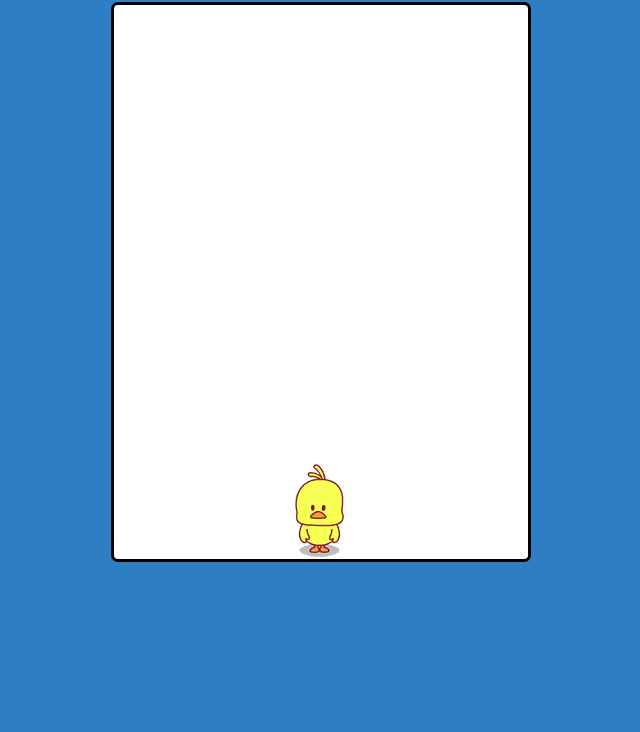
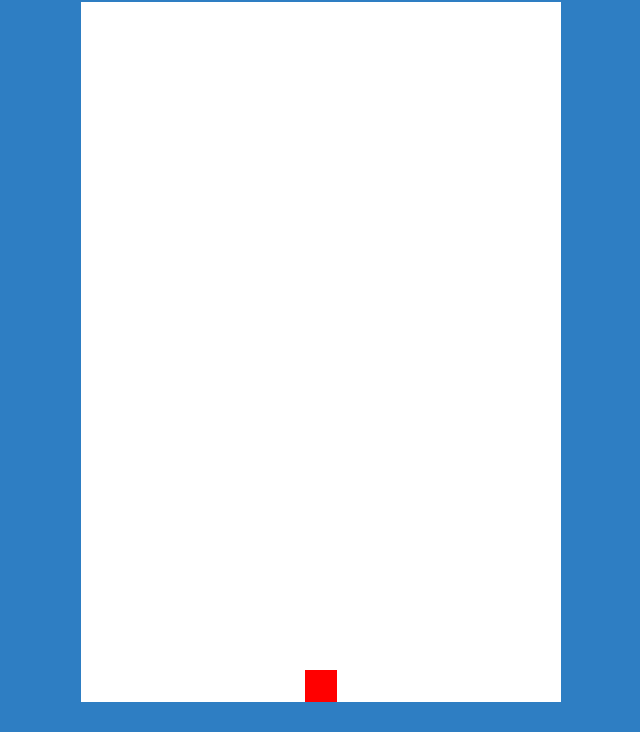
Before and after one commit to snargledorf/DuckyDanceFighter, a plain HTML site: page index.html in a window 1280 px wide. Shown: the part 68-800 px from the top of the page, without its empty margins (319-959 px from the left). Drawn offline with Linux system fonts and the light colour scheme.

Commit message:
Initial conversion to canvas started Can currently draw the game area and a square reprisenting the character Movement works

```diff
--- a/Content/css/duckydancefighter.css
+++ b/Content/css/duckydancefighter.css
@@ -12,13 +12,7 @@ body {
 }
 
 #game_area {
-	background-color:#FFF;
-	height:40em;
-	width:30em;
-	margin:auto;
-    border-radius:.5em;
-    border: solid #000 .25em;
-    position:relative;
+    text-align:center;
 }
 
 #ducky {
--- a/Scripts/duckdancefighter.js
+++ b/Scripts/duckdancefighter.js
@@ -1,7 +1,9 @@
 /// <reference path="jquery-2.0.3.js" />
-///
 
-var game_area = $('#game_area');
+var FPS = 60;
+
+var game_canvas_element = $('#game_canvas');
+var game_canvas = game_canvas_element.get(0).getContext("2d");
 var ducky = $('#ducky');
 
 $(document).ready(function (e) {
@@ -10,56 +12,30 @@ $(document).ready(function (e) {
 
 function init() {
     centerDucky();
-    gameLoop();
+    startGameLoop();
 }
 
+var ducky = {
+    color: "#F00",
+    x: 0,
+    height: 32,
+    width: 32,
+    draw: function () {
+        game_canvas.fillStyle = this.color;
+        game_canvas.fillRect(this.x, game_canvas_element.height() - this.height, this.width, this.height);
+    }
+};
+
 function centerDucky() {
-    var gameAreaBounds = getGameAreaBounds();
-    var duckyNewLeft = ((game_area.width() / 2) - (ducky.width() / 2)) + gameAreaBounds.left;
-    setObjectLeftOffset(ducky, duckyNewLeft);
+    var duckyNewLeft = (game_canvas_element.width() / 2) - (ducky.width / 2);
+    ducky.x = duckyNewLeft;
 }
 
-function moveDuckyLeft(min, max) {
-    moveObjectLeft(ducky);
-}
-
-function moveDuckyRight(min, max) {
-    moveObjectRight(ducky);
-}
-
-var move_amt = 10;
-
-function moveObjectLeft(object) {
-    var bounds = getGameAreaBounds();
-    var min = bounds.left;
-
-    var objectLeft = object.offset().left;
-
-    var newLeft = ((objectLeft - move_amt < min) ? min : objectLeft - move_amt);
-    setObjectLeftOffset(object, newLeft);
-}
-
-function moveObjectRight(object) {
-    var bounds = getGameAreaBounds();
-    var max = bounds.right - object.width();
-
-    var objectLeft = object.offset().left;
-
-    var newLeft = ((objectLeft + move_amt > max) ? max : objectLeft + move_amt);
-    setObjectLeftOffset(object, newLeft);
-}
-
-function setObjectLeftOffset(object, left) {
-    object.offset({ left: left });
-}
-
-function getGameAreaBounds() {
-    var left = game_area.offset().left;
-    var right = left+game_area.width();
-    var top = game_area.offset().top;
-    var bottom = top+game_area.height();
-
-    return ({ left: left, right: right, top: top, bottom: bottom});
+function startGameLoop() {
+    setInterval(function () {
+        update();
+        draw();
+    }, 1000 / FPS);
 }
 
 var keys = {};
@@ -70,7 +46,7 @@ $('body').keydown(function (event) {
     delete keys[event.keyCode];
 });
 
-function gameLoop() {
+function update() {
 
     if (keys[37]) { // left
         moveDuckyLeft();
@@ -80,5 +56,33 @@ function gameLoop() {
         moveDuckyRight();
     }
 
-    setTimeout(gameLoop, 20);
+    if (keys[32]) { // space
+        shootDucky();
+    }
 }
+
+function draw() {
+    drawGameArea();
+    ducky.draw();
+}
+
+function drawGameArea() {
+    game_canvas.clearRect(0,0,game_canvas_element.width(), game_canvas_element.height());
+    game_canvas.fillStyle = "#FFF";
+    game_canvas.fillRect(0, 0, game_canvas_element.width(), game_canvas_element.height());
+}
+
+var move_speed = 5;
+function moveDuckyLeft() {
+    var new_x = ducky.x - move_speed < 0 ? 0 : ducky.x - move_speed;
+    ducky.x = new_x;
+}
+
+function moveDuckyRight() {
+    var new_x = (ducky.x + move_speed) > (game_canvas_element.width() - ducky.width) ? (game_canvas_element.width() - ducky.width) : (ducky.x + move_speed);
+    ducky.x = new_x;
+}
+
+function shootDucky() {
+
+}
--- a/index.html
+++ b/index.html
@@ -18,20 +18,21 @@
 	<body>
     	<h1 id="title">Ducky Dance Fighter <span class="red">EXTREME!</span></h1>
 
-    	<div id="game_area">
-    		<img id="ducky" src="Content/images/ducky.gif" />
-    	</div>
+        <div id="game_area">
+            <canvas id="game_canvas" width="480" height="700"></canvas>
+        </div>
 
         <audio src="Content/audio/death-scream_bloody_gore.mp3" loop autoplay>
             <p>HTML5 audio not supported</p>
         </audio>
-
 
 		<!-- jQuery (necessary for Bootstrap's JavaScript plugins) -->
 		<script src="Scripts/jquery-2.0.3.js"></script>
 		<!-- Include all compiled plugins (below), or include individual files as needed -->
 		<script src="Scripts/bootstrap.min.js"></script>
 
+        <script src="http://code.createjs.com/easeljs-0.6.1.min.js"></script>
+
         <script src="Scripts/duckdancefighter.js"></script>
 	</body>
 </html>
```
